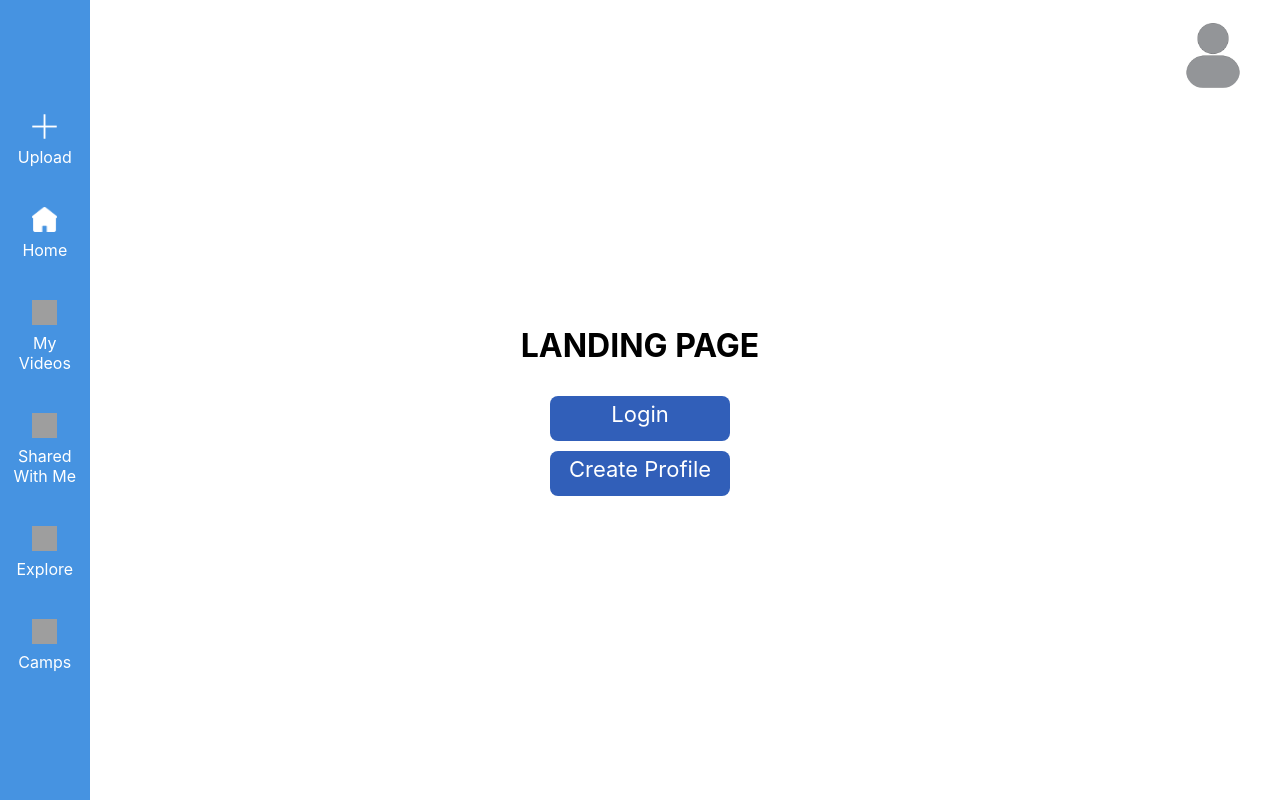
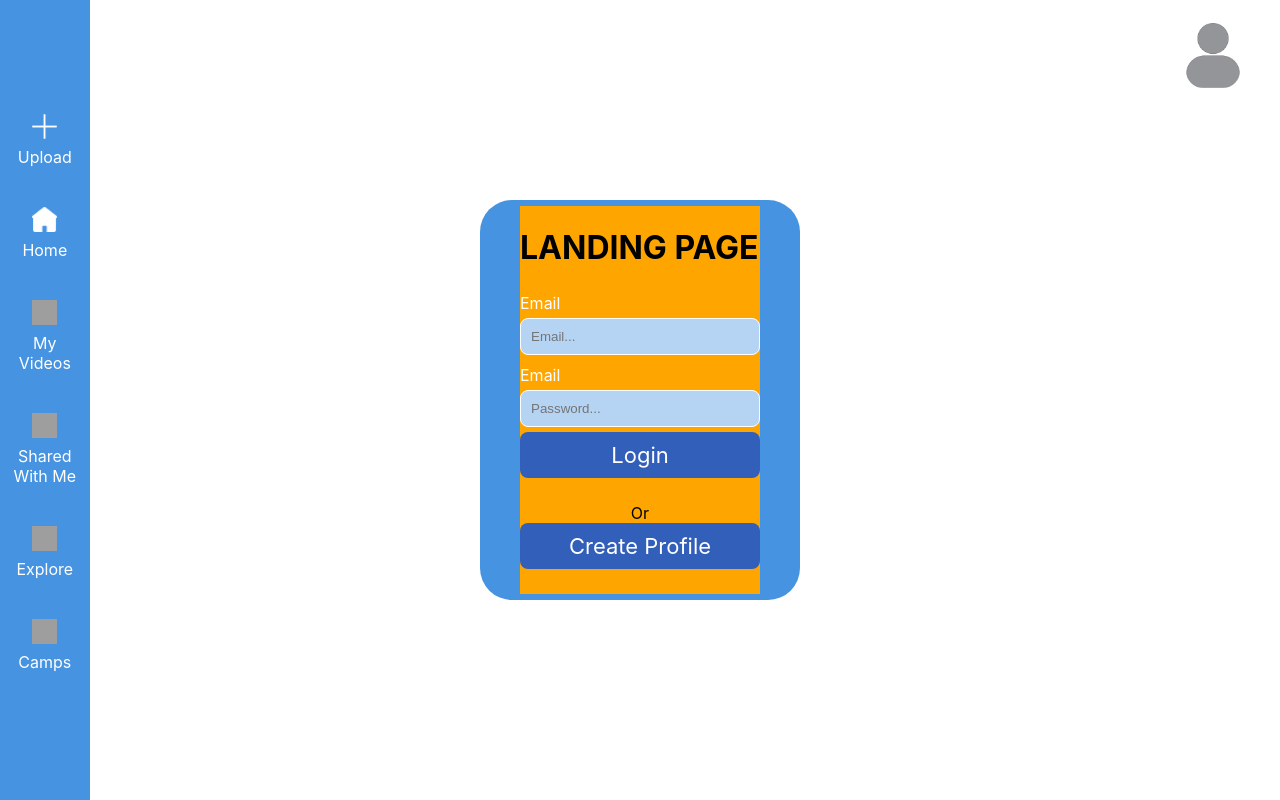
Before and after one commit to TylerRyan16/Squash-Mate-Official, a React (Create React App) app in the folder frontend/: page /landing in a window 1280 px wide. Built offline with nearby package versions, Linux system fonts and the light colour scheme; grey boxes are pictures that could not be loaded.

Commit message:
landing updated

```diff
--- a/frontend/src/Components/Landing/landing.js
+++ b/frontend/src/Components/Landing/landing.js
@@ -4,10 +4,31 @@ import { Link } from 'react-router-dom';
 
 const Landing = () => {
     return (
-        <div className="landing-container">
-            <h1>LANDING PAGE</h1>
-            <Link to="/login" className="login-button">Login</Link>
-            <Link to="/create-profile" className="create-profile-button">Create Profile</Link>
+        <div className="landing-page-container">
+            <div className="centered-container">
+                <div className="items">
+                    <h1>LANDING PAGE</h1>
+                    <label htmlFor="email">Email </label>
+                    <input
+                        className="login-input"
+                        type="text"
+                        name="email"
+                        placeholder="Email..."
+                    />
+                    <label htmlFor="password">Email </label>
+                    <input
+                        className="login-input"
+                        type="password"
+                        name="password"
+                        placeholder="Password..."
+                    />
+                    <Link to="/login" className="login-button">Login</Link>
+                    <span className="or">Or</span>
+                    <Link to="/create-profile" className="create-profile-button">Create Profile</Link>
+                </div>
+
+            </div>
+
         </div>
     );
 
--- a/frontend/src/Components/Landing/landing.scss
+++ b/frontend/src/Components/Landing/landing.scss
@@ -1,17 +1,50 @@
-.landing-container{
+.landing-page-container{
     display: flex;
-    flex-direction: column;
     justify-content: center;
     align-items: center;
     height: 100vh;
     width: 100vw;
-    gap: 10px;
+}
+
+.centered-container{
+    display: flex;
+    justify-content: center;
+    align-items: center;
+    gap: 15px;
+    background-color: #4693e1;
+    border-radius: 32px;
+    width: 25%;
+    min-width: 250px;
+    height: 50%;
+}
+
+.items{
+    display: flex;
+    flex-direction: column;
+    justify-content: center;
+    align-items: flex-start;
+    background-color: orange;
+    width: 75%;
+}
+
+.login-input{
+    padding: 10px;
+    width: 100%;
+    border-radius: 8px;
+    margin-bottom: 2%;
+    box-sizing: border-box;
+    border: 1px solid white;
+    background-color: #b5d4f3;
+}
+
+.or{
+    align-self: center;
 }
 
 .login-button, .create-profile-button{
-    padding: 5px 15px;
-    width: 150px;
-    height: 35px;
+    padding: 10px 0px;
+    margin-bottom: 25px;
+    width: 100%;
     background-color: #315fb9;
     border-radius: 8px;
     color: white;
--- a/frontend/src/index.css
+++ b/frontend/src/index.css
@@ -19,4 +19,5 @@ code {
   max-width: 100%;
   height: 100vh;
   position: absolute;
+  background-color: yellow;
 }
```
